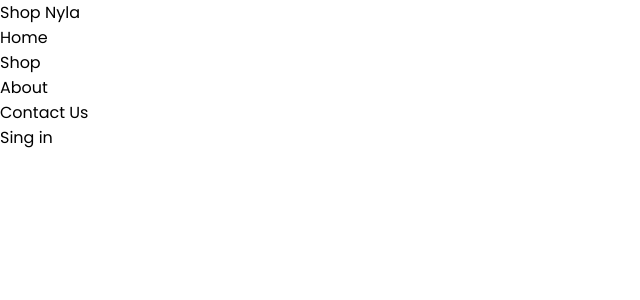
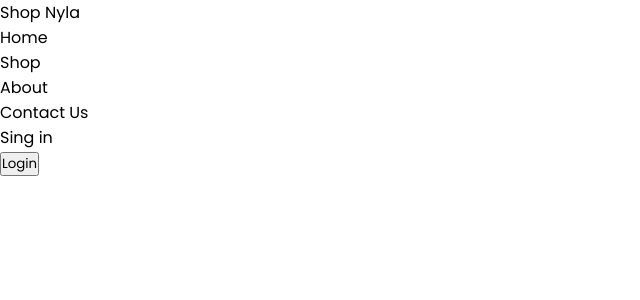
Before and after one commit to mir-hussain/shop-nyla-client, a React (Create React App) app: page /login in a window 1280 px wide. Shown: the top 300 px of the page, without its empty margins (0-640 px from the left). Built offline with nearby package versions, Linux system fonts and the light colour scheme; a web font is replaced by a local one.

Commit message:
add-react-router

```diff
--- a/src/components/App/App.js
+++ b/src/components/App/App.js
@@ -1,10 +1,22 @@
+import { BrowserRouter as Router, Route, Switch } from "react-router-dom";
 import Navbar from "../SharedComponents/Navbar/Navbar";
+import SignIn from "../SignIn/SignIn";
 import "./App.scss";
 
 function App() {
   return (
     <div className='App'>
       <Navbar />
+      <Router>
+        <Switch>
+          <Route exact path='/'>
+
+          </Route>
+          <Route path='/login'>
+            <SignIn />
+          </Route>
+        </Switch>
+      </Router>
     </div>
   );
 }
--- a/src/components/SignIn/SignIn.js
+++ b/src/components/SignIn/SignIn.js
@@ -1,11 +1,11 @@
-import React from "react";
+import React from 'react';
 
-const Signin = () => {
+const SignIn = () => {
   return (
     <div>
-      <h1>This is Sign in Sojib</h1>
+      <button>Login</button>
     </div>
   );
 };
 
-export default Signin;
+export default SignIn;
```
